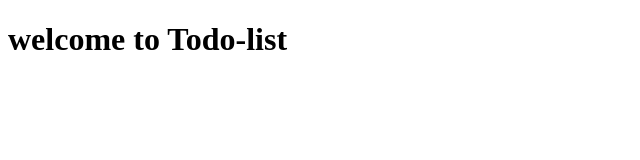
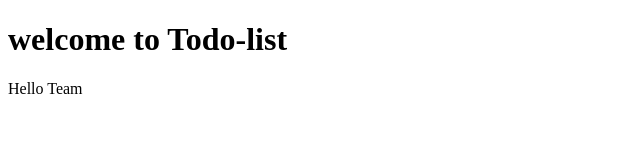
Before and after one commit to sreyletsao/Todo_list, a plain HTML site: page index.html in a window 1280 px wide. Shown: the full height of the page, 0-640 px from the left. Drawn offline with Linux system fonts and the light colour scheme.

```diff
--- a/index.html
+++ b/index.html
@@ -7,5 +7,6 @@
 </head>
 <body>
     <h1>welcome to Todo-list</h1>
+    <p>Hello Team</p>
 </body>
 </html>
```
